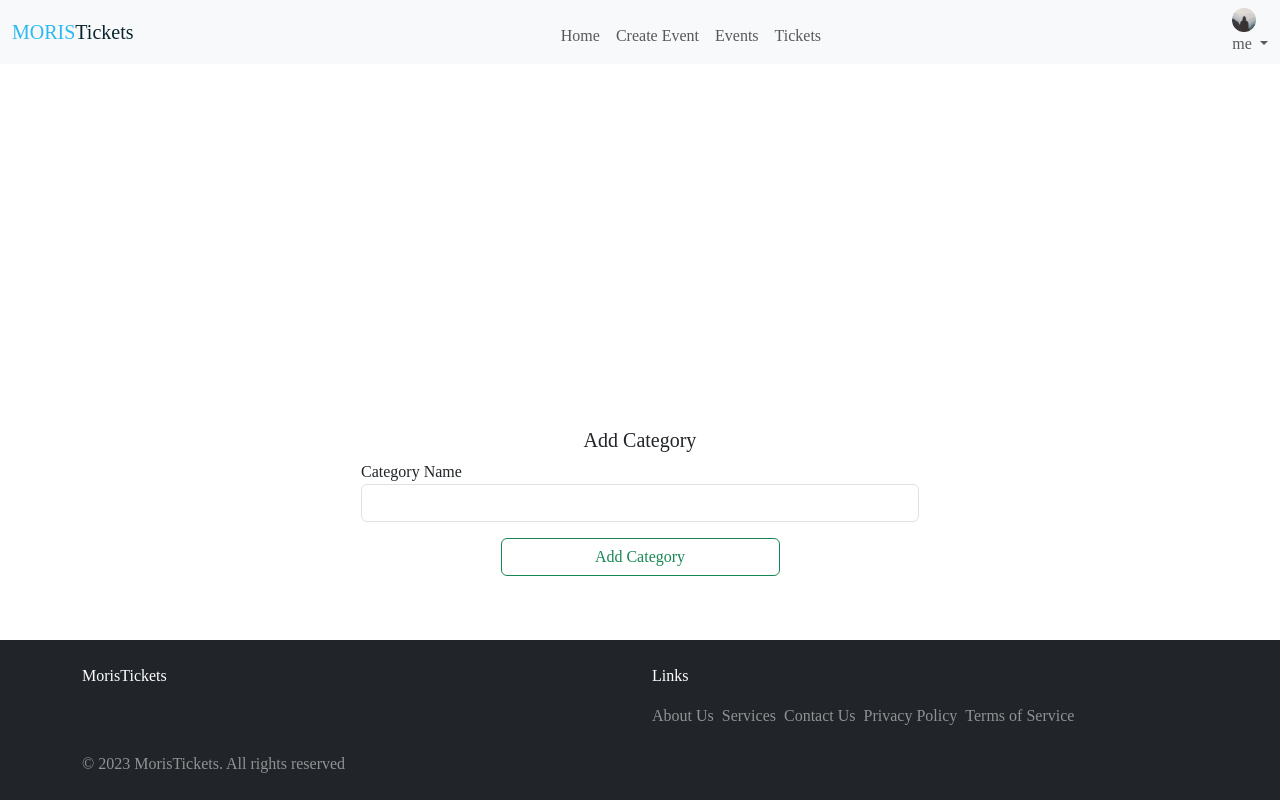
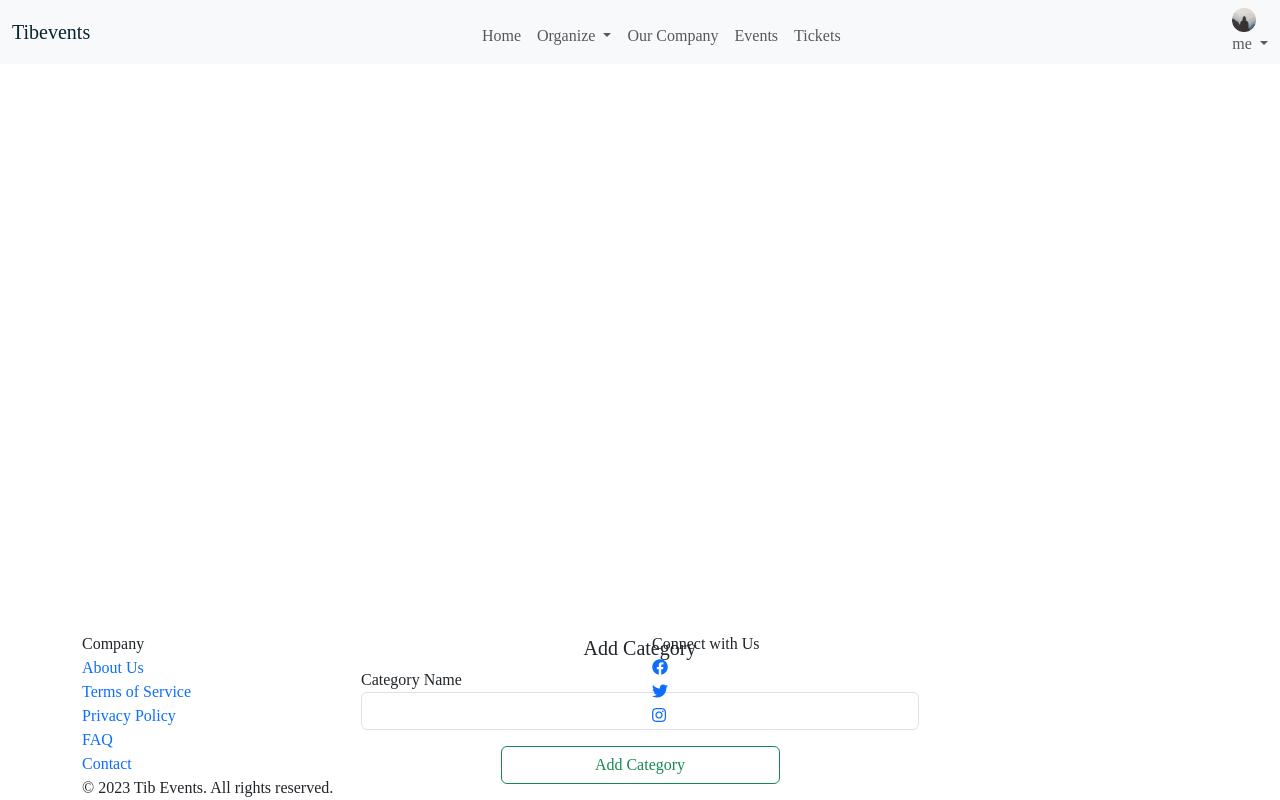
Before and after one commit to tmoris/moristickets, a Flask app: page /add_category in a window 1280 px wide. Run offline with Flask 3, Linux system fonts and the light colour scheme; the visitor is signed in with stand-in values (Sample User, id 1); some libraries are stand-ins or nearby versions.

Commit message:
Updated the base.html

```diff
--- a/app/templates/base.html
+++ b/app/templates/base.html
@@ -5,19 +5,21 @@
 	<meta charset="UTF-8">
 	<meta name="viewport" content="width=device-width, initial-scale=1.0">
 	{% if title %}
-	<title>MorisTickets-{% block title %} {{ title }} {% endblock %}</title>
+	<title>Tibevents-{% block title %} {{ title }} {% endblock %}</title>
 	{% else %}
-	<title>MorisTickets </title>
+	<title>Tibevents </title>
 	{% endif %}
 	<!-- Bootstrap CSS -->
 	<link href="https://cdn.jsdelivr.net/npm/bootstrap@5.3.0/dist/css/bootstrap.min.css" rel="stylesheet"
 		integrity="sha384-9ndCyUaIbzAi2FUVXJi0CjmCapSmO7SnpJef0486qhLnuZ2cdeRhO02iuK6FUUVM" crossorigin="anonymous" />
 
+	<!-- Font awesome icon -->
+	<link rel="stylesheet" href="https://cdnjs.cloudflare.com/ajax/libs/font-awesome/5.15.3/css/all.min.css" />
+
 	<link rel="stylesheet" href="{{ url_for('static', filename='css/style.css')}}">
+	<link rel="stylesheet" href="https://cdn.rawgit.com/michalsnik/aos/2.1.1/dist/aos.css" />
 
 </head>
-
-
 
 <body>
 	<div class="wrapper">
@@ -26,7 +28,7 @@
 			<!-- Navigations -->
 			<nav class="navbar navbar-expand-md bg-body-tertiary fixed-top">
 				<div class="container-fluid">
-					<a class="navbar-brand logo" href="#"><span class="logo-blue">Moris</span>Tickets</a>
+					<a class="navbar-brand logo h4 m-0" href="#">Tibevents</a>
 					<button class="navbar-toggler border-0" type="button" data-bs-toggle="offcanvas"
 						data-bs-target="#offcanvasNavbar" aria-controls="offcanvasNavbar" aria-expanded="false"
 						aria-label="Toggle navigation">
@@ -40,13 +42,28 @@
 						</div>
 						<div class="offcanvas-body">
 							<ul class="navbar-nav m-auto mb-lg-0">
-								<li class="nav-item"> <a
-      href="{{ url_for('user.home') }}"
-      class=" nav-link"
-      >Home</a
-    ></li>
+								<li class="nav-item"> <a href="{{ url_for('user.home') }}" class=" nav-link">Home</a>
+								</li>
+
+								<li class="nav-item dropdown">
+									<a class="nav-link dropdown-toggle" href="#" id="organizeDropdown" role="button"
+										data-bs-toggle="dropdown" aria-expanded="false">
+										Organize
+									</a>
+									<ul class="dropdown-menu" aria-labelledby="organizeDropdown">
+										<li class="nav-item ">
+											<a href="{{ url_for('events.create_event') }}" class="nav-link">Create
+												Event</a>
+										</li>
+										<li><a class="dropdown-item" href="{{ url_for('user.pricing') }}">Pricing</a>
+										</li>
+										<li><a class="dropdown-item" href="#">Venues</a></li>
+									</ul>
+								</li>
 								<li class="nav-item ">
-									<a href="{{ url_for('events.create_event') }}" class="nav-link">Create Event</a>
+									<a class="nav-link" href="{{ url_for('user.about') }}">
+										Our Company
+									</a>
 								</li>
 
 								<li class="nav-item">
@@ -79,7 +96,8 @@
 												<img src="{{ url_for('static', filename='img/profile_pics/' + current_user.profile_pic) }}"
 													alt="User profile Picture" class="profile-pic rounded-circle" />
 												<!-- User name -->
-												<p class="mb-0">{{ current_user.username }}, {{current_user.role}}
+												<p class="mb-0">{{ current_user.username }},
+													{% if current_user.role != None %}{{current_user.role}} {%endif %}
 												</p>
 												<p class="mb-0">{{ current_user.email }}</p>
 												<!-- User role or description -->
@@ -115,11 +133,11 @@
 
 		<main>
 			<section class="content">
-				<div class="messages container text-center">
+				<div class="messages container text-center ">
 					{% with messages = get_flashed_messages(with_categories=true) %}
 					{% if messages %}
 					{% for category, message in messages %}
-					<div class="alert alert-{{ category }} alert-dismissible fade show" role="alert">
+					<div class="alert alert-{{ category }} alert-dismissible fade show absolute-flash" role="alert">
 						{{ message }}
 						<button type="button" class="btn-close" data-bs-dismiss="alert" aria-label="Close"></button>
 					</div>
@@ -134,32 +152,50 @@
 			</section>
 		</main>
 
-		<footer class="bg-dark text-white mt-5">
-			<div class="container py-4">
-				<div class="row">
-					<div class="col-lg-6 col-12">
-						<h2 class="mb-3">MorisTickets</h2>
-
+		<!-- footer section -->
+		<footer class="footer fixed-bottom">
+			<div class="container">
+				<div class="row pt-4">
+					<div class="col-md-6">
+						<h3>Company</h3>
+						<ul class="footer-links">
+							<li><a href="/about">About Us</a></li>
+							<li><a href="/terms">Terms of Service</a></li>
+							<li><a href="/privacy">Privacy Policy</a></li>
+						</ul>
 					</div>
-					<div class="col-lg-6 col-12">
-						<h3 class="mb-3">Links</h3>
-						<div class="d-flex flex-wrap ">
-							<a href="#" class="text-white-50  me-2 mb-2">About Us</a>
-							<a href="#" class="text-white-50 me-2 mb-2">Services</a>
-							<a href="#" class="text-white-50 me-2 mb-2">Contact Us</a>
-							<a href="#" class="text-white-50 me-2 mb-2">Privacy Policy</a>
-							<a href="#" class="text-white-50 me-2 mb-2">Terms of Service</a>
-						</div>
+					<div class="col-md-6">
+						<h3>Connect with Us</h3>
+						<ul class="footer-social-links">
+							<li>
+								<a href=""><i class="fab fa-facebook"></i></a>
+							</li>
+							<li>
+								<a href="https://twitter.com/moristibenkana"><i class="fab fa-twitter"></i></a>
+							</li>
+							<li>
+								<a href="https://www.instagram.com/tibenkanam"><i class="fab fa-instagram"></i></a>
+							</li>
+						</ul>
 					</div>
 				</div>
-				<div class=" pt-3">
-					<small class="text-white-50">
-						© 2023 MorisTickets. All rights reserved
-					</small>
+				<div class="row">
+					<div class="col-12">
+						<ul class="footer-nav">
+							<li><a href="/#faq">FAQ</a></li>
+							<li><a href="/about#contact">Contact</a></li>
+						</ul>
+					</div>
+				</div>
+				<div class="row">
+					<div class="col-12">
+						<p class="footer-text">
+							&copy; 2023 Tib Events. All rights reserved.
+						</p>
+					</div>
 				</div>
 			</div>
 		</footer>
-
 	</div>
 
 	<!-- Bootstrap Bundle with Popper -->
@@ -167,6 +203,11 @@
 		integrity="sha384-geWF76RCwLtnZ8qwWowPQNguL3RmwHVBC9FhGdlKrxdiJJigb/j/68SIy3Te4Bkz"
 		crossorigin="anonymous"></script>
 	<script src="{{url_for('static', filename='js/main.js')}}"></script>
+	<!-- AOS  -->
+	<script src="https://cdn.rawgit.com/michalsnik/aos/2.1.1/dist/aos.js"></script>
+	<script>
+		AOS.init({ duration: 1000, });
+	</script>
 
 
 
```
